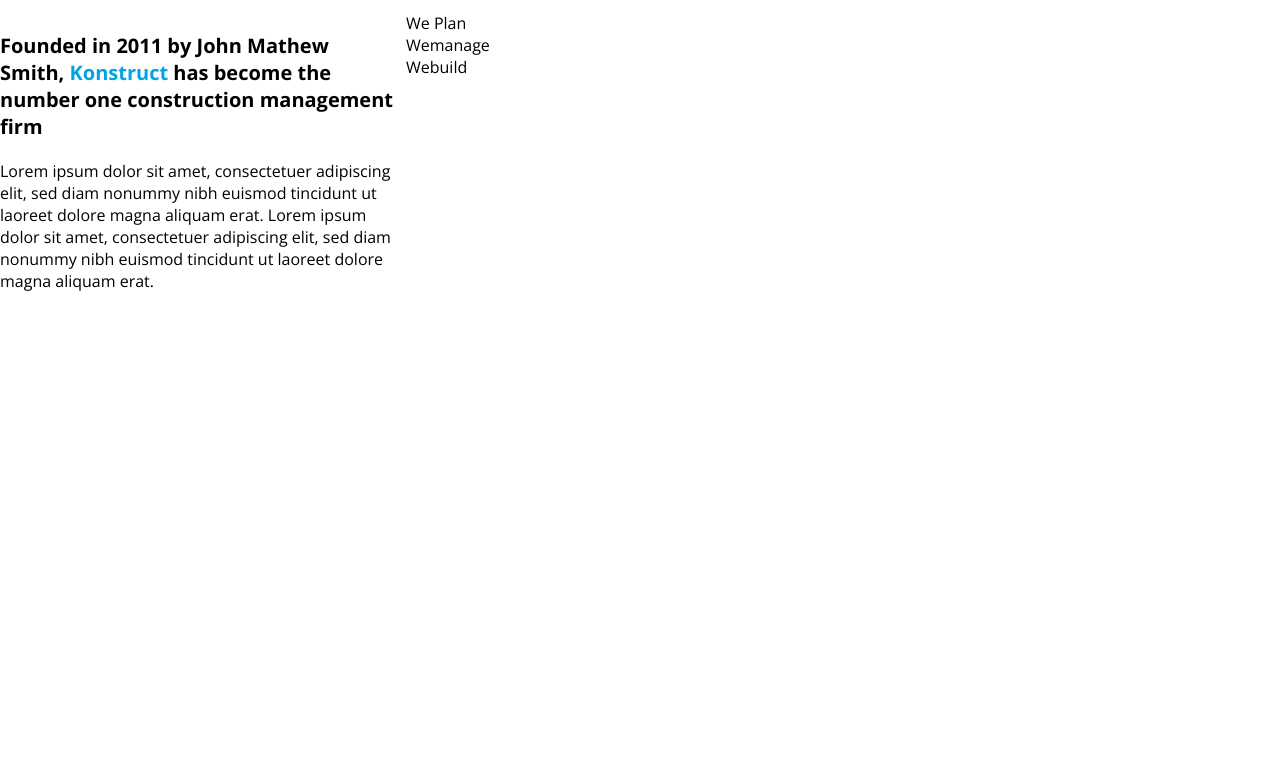
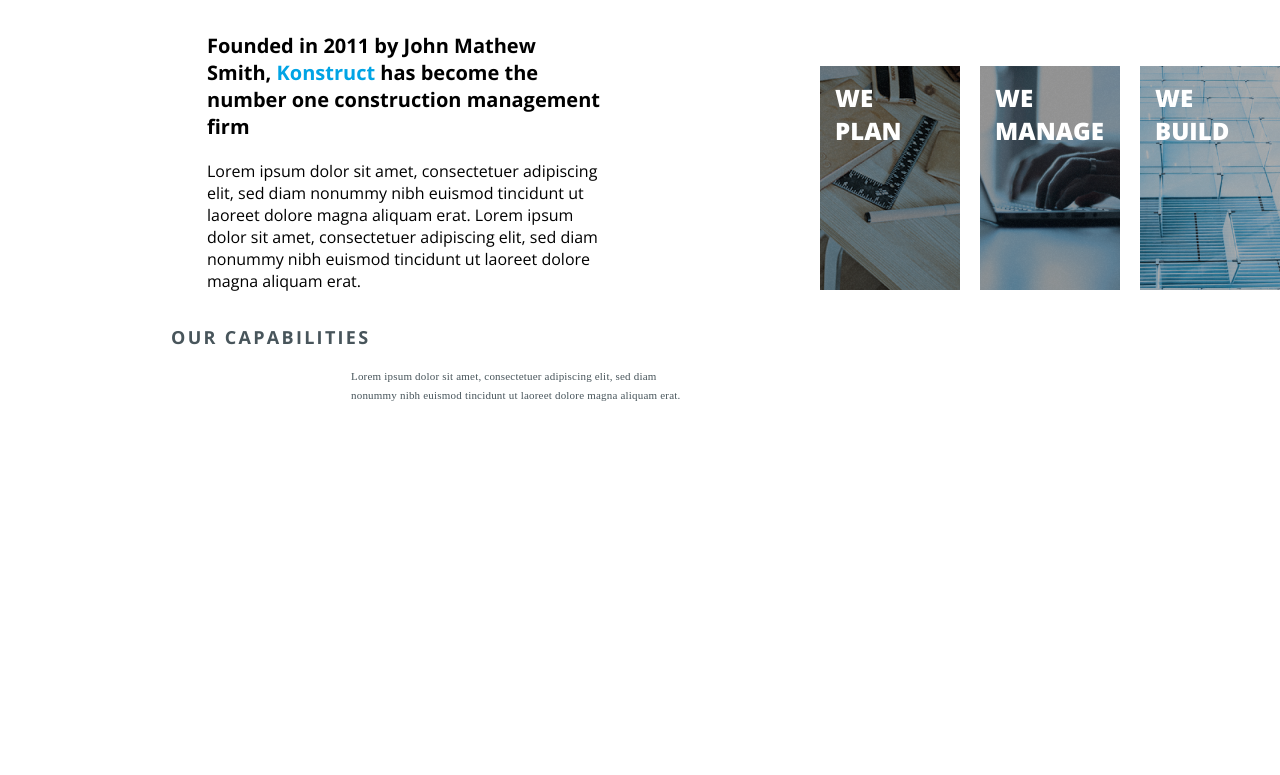
Before and after one commit to SvetlanaRio/Site_1_portfolio, a website: page index.html in a window 1280 px wide. Shown: the part 1138-1913 px from the top of the page. Before the commit the page ends 1446 px from the top, so only its background shows below. Drawn offline with nearby package versions, Linux system fonts and the light colour scheme.

Commit message:
feat: add html and css

```diff
--- a/Style/main.css
+++ b/Style/main.css
@@ -79,6 +79,7 @@ max-width: 1140px;
     background-image: url(../img/bg.png);
     background-repeat: no-repeat;
     block-size: cover;
+    margin: 0 auto;
 }
 .header__title {
 
@@ -96,8 +97,11 @@ max-width: 1140px;
 
 }
 .h1 {
-    margin: 0 21px;
-    font-weight: 600;
+    margin: 0;
+    margin-bottom: 21px;
+    min-width: 576px;
+    height: 60px;
+    font-weight: 30px;
     font-size: 60px;
     text-align: center;
     line-height: 70.31px;
@@ -132,12 +136,15 @@ max-width: 1140px;
 }
 /* navbar (навигация) */
 .nav {
+
+}
+.navbar {
+    margin: 0 auto;
     background-color: #979797;
     max-width: 1442px;
-    height: 65px;
-    margin: o auto;
-}
-.navbar {
+   left: calc(50%- 1442px/2 - 1px);
+    top: 768px;
+
 
 }
 .navbar__nav {
@@ -149,8 +156,8 @@ justify-content: space-between;
 .header__list {
     display: flex;
     flex-wrap: wrap;
+  list-style: none;
 
-    list-style: none;
 
 }
 
@@ -172,6 +179,8 @@ justify-content: space-between;
 }
 .story_left {
     max-width: 406px;
+    margin-right: 50px;
+    margin: 0 auto;
 }
 .story_title_2 {
     text-transform: uppercase;
@@ -190,6 +199,7 @@ justify-content: space-between;
 }
 .story_inner {
     display: flex;
+
 }
 .story_title_3{
 font-weight: bold;
@@ -201,6 +211,59 @@ font-size: 20px;
 .story_text {
 }
 .story_right {
+    display: flex;
+    align-items: flex-end;
+    margin-bottom: 18px;
 }
 .story_item {
+    padding: 15px;
+    font-size: 24px;
+    color: #FFFFFF;
+    font-weight: 800;
+    text-transform: uppercase;
+    width: 140px;
+    height: 224px;
+    margin-right: 20px;
 }
+.story_item:nth-child(1) {
+    background-image: url(../img/we_plan.png);
+}
+.story_item:nth-child(2) {
+    background-image: url(../img/we_manage.png);
+}
+.story_item:nth-child(3) {
+    background-image: url(../img/we_buld.png);
+    margin-right: 0px;
+}
+
+/* services */
+.services {
+   max-width: 940px;
+    height: 446px;
+    margin: 0 auto;
+    position: relative;
+}
+.services__title {
+    font-weight: 700;
+    font-size: 18px;
+    line-height: 21px;
+    padding: 1px;
+   top: 0px;
+   left: 0px;
+   display: flex;
+   align-items: flex-end;
+   letter-spacing: 2.3px;
+   color: #48555B;
+}
+.services__text {
+    padding: 0 408px  353px 181px  ;
+    margin-bottom: 408px;
+    font-family: 'OpenSans';
+    font-size: 11px;
+    line-height: 19px;
+    display: flex;
+    align-items: center;
+    letter-spacing: 0.2px;
+    color: #48555B;
+    ;
+}
--- a/index.html
+++ b/index.html
@@ -34,19 +34,19 @@
                     <nav class="header__nav">
                         <ul class="header__list">
                             <li class="header__item">
-                                <a href="# " class="header__link">HOME</a>
+                                <a href="#!" class="header__link">HOME</a>
                             </li>
                             <li class="header__item">
-                                <a href="# " class="header__link">ABOUT</a>
+                                <a href="#! " class="header__link">ABOUT</a>
                             </li>
                             <li class="header__item">
-                                <a href="# " class="header__link">SERVICES</a>
+                                <a href="#! " class="header__link">SERVICES</a>
                             </li>
                             <li class="header__item">
-                                <a href="# " class="header__link">WORK</a>
+                                <a href="#! " class="header__link">WORK</a>
                             </li>
                             <li class="header__item">
-                                <a href="# " class="header__link">CONTACT</a>
+                                <a href="#! " class="header__link">CONTACT</a>
                             </li>
                         </ul>
                     </nav>
@@ -74,14 +74,23 @@
                 </div>
                 <div class="story_right">
                     <div class="story_item">We Plan</div>
-                    <div class="story_item">Wemanage</div>
-                    <div class="story_item">Webuild</div>
+                    <div class="story_item">We manage</div>
+                    <div class="story_item">We build</div>
                 </div>
             </div>
-
+        </div>
+    </section>
+<!-- Servises -->
+    <section class="services">
+        <div class="services__wrap">
+          <h3 class="services__title">OUR CAPABILITIES</h3>
+          <p class="services__text">Lorem ipsum dolor sit amet, consectetuer adipiscing elit, sed diam nonummy nibh euismod tincidunt ut laoreet dolore magna aliquam erat.</p>
+           <div class="button">ALL SERVICES</div>
         </div>
     </section>
 
+    </div>
+</div>
 </body>
 
 </html>
```
Also changed, not shown: img/svg/icon_1.svg (added), img/svg/icon_2.svg (added), img/svg/icon_3.svg (added).
